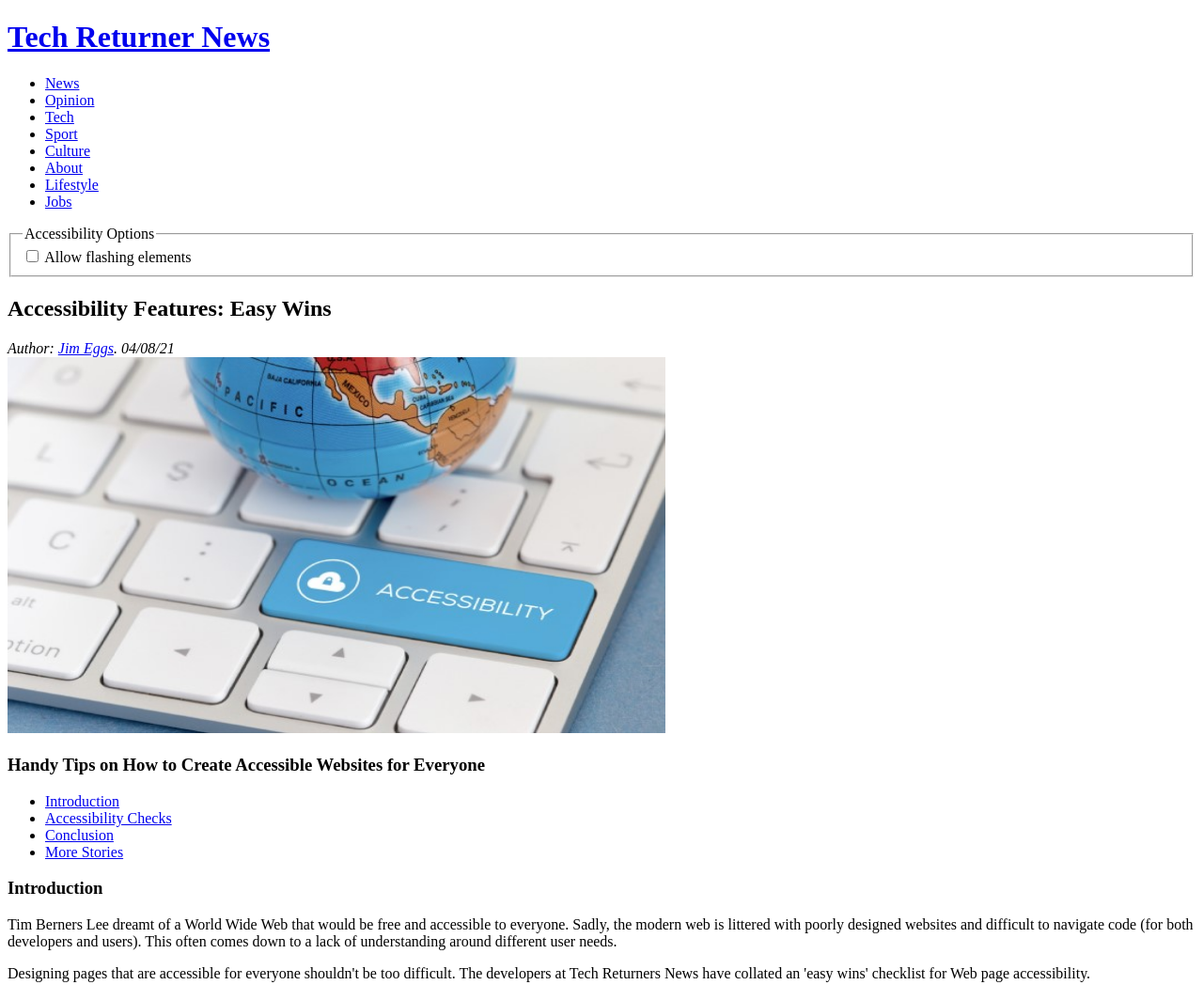
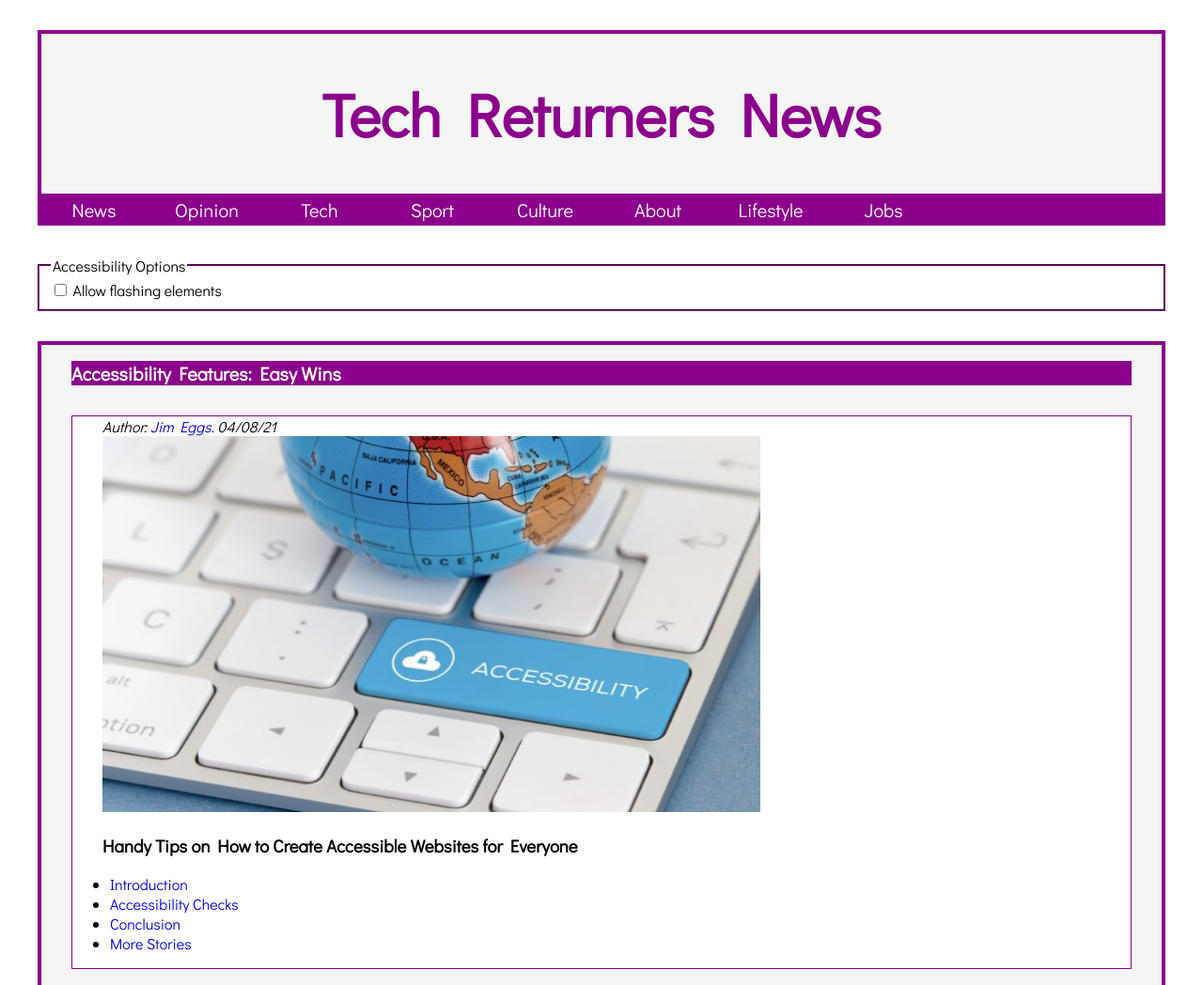
Before and after one commit to DKA1990/HTML_Accessibility_Exercise, a plain HTML site: page index.html in a window 1280 px wide. Shown: the top 1048 px of the page at 94% size. Drawn offline with Linux system fonts and the light colour scheme.

Commit message:
Basic CSS implemented. Image needs sorting!

```diff
--- a/index.html
+++ b/index.html
@@ -6,17 +6,18 @@
         <meta name="description" content="Tech Returners News">
         <meta name="author" content="Jim Eggs">
         <meta name="viewport" content="width=device-width, initial-scale=1.0">
+        <link rel="stylesheet" href="style.css"/>
         <title>Tech Returners News</title>
     </head>
 
     <body>
         <header>
-            <h1><a href="#">Tech Returner News</a></h1>
+            <h1><a href="#">Tech Returners News</a></h1>
         </header>
 
         <div>
             <nav>
-                <ul>
+                <ul class="main_nav">
                     <li><a href="#">News</a></li>
                     <li><a href="#">Opinion</a></li>
                     <li><a href="#">Tech</a></li>
@@ -29,7 +30,7 @@
             </nav>
         </div>
 
-        <fieldset>
+        <fieldset class="accessibility_selection">
             <legend>Accessibility Options</legend>
             <div>
                 <input type="checkbox" id="flashing" name="chk_flash" value="">
@@ -38,13 +39,13 @@
         </fieldset>
 
         <main>
-            <article>
-                <h2>Accessibility Features: Easy Wins</h2>
-                <section>
+            <article class="main_article">
+                <h2 class="article_heading">Accessibility Features: Easy Wins</h2>
+                <section class="article_section">
                     <a id="article_title"></a>
-                    <address>Author: <a href="mailto:jimmy.eggs@hotmail.com">Jim Eggs</a>. 04/08/21</address>
-                    <img src="image.jpg" alt="" width="700" height="400">
-                    <h3>Handy Tips on How to Create Accessible Websites for Everyone</h3>
+                    <address class="article_author">Author: <a href="mailto:jimmy.eggs@hotmail.com">Jim Eggs</a>. 04/08/21</address>
+                    <img class="article_img" src="image.jpg" alt="" width="700" height="400">
+                    <h3 class="article_subheading">Handy Tips on How to Create Accessible Websites for Everyone</h3>
                     <div id="article_shortcuts">
                         <nav>
                             <ul>
@@ -56,9 +57,9 @@
                         </nav>
                     </div>
                 </section>
-                <section>
+                <section class="article_section">
                     <a id="article_intro"></a>
-                    <h3>Introduction</h3>
+                    <h3 class="article_subheading">Introduction</h3>
                     <p>Tim Berners Lee dreamt of a World Wide Web that would be free and accessible to everyone. Sadly, the modern web is littered with poorly
                     designed websites and difficult to navigate code (for both developers and users). This often comes down to a lack of understanding
                     around different user needs.</p>
@@ -69,9 +70,9 @@
                     <br>
                     <p>What would a truly accessible city look like? <a href="">Read more..</a></p>
                 </section>
-                <section>
+                <section class="article_section">
                     <a id="article_main"></a>
-                    <h3>Accessibility Checks</h3>
+                    <h3 class="article_subheading">Accessibility Checks</h3>
                     <p>Heading elements & Page Titles: HTML heading elements have been used to represent page structure, supporting assistive technologies
                     that allow page navigation from heading to heading.</p>
                     <br>
@@ -96,16 +97,16 @@
                     <br>
                     <p>For more information on Web Accessibility view: <a href="">https://www.w3.org/WAI/test-evaluate/preliminary/</a></p>
                 </section>
-                <section>
+                <section class="article_section">
                     <a id="article_conclusion"></a>
-                    <h3>Conclusion</h3>
+                    <h3 class="article_subheading">Conclusion</h3>
                     <p>By spending just a little more time on getting the building blocks of the web right, developers can help create an
                     Internet that works for <em>everyone</em>.</p>
                 </section>
             </article>
-            <article>
+            <article class="article_stories">
                 <a id="more_stories"></a>
-                <h2>More Stories</h2>
+                <h2 class="article_heading">More Stories</h2>
                 <nav>
                     <ul>
                         <li><a href="">Tokyo Olympics: Gold for Great Britain!</a></li>
@@ -124,7 +125,7 @@
         <footer>
             <div>
                 <nav>
-                    <ul>
+                    <ul class="footer_nav">
                         <li><a href="#">News</a></li>
                         <li><a href="#">Opinion</a></li>
                         <li><a href="#">Sport</a></li>
--- /dev/null
+++ b/style.css
@@ -0,0 +1,144 @@
+@import url('https://fonts.googleapis.com/css?family=Didact+Gothic&display=swap');
+
+header {
+    font-family: 'Didact Gothic';
+    font-size: 2rem;
+    text-align: center;
+    border: 4px solid;
+    border-color: darkmagenta;
+    background-color: whitesmoke;
+    margin-top: 2rem;
+    margin-left: 2rem;
+    margin-right: 2rem;
+}
+
+header a {
+    color: darkmagenta;
+}
+
+a {
+    text-decoration: none;
+}
+
+.main_nav {
+    list-style-type: none;
+    margin: 0;
+    padding: 0;
+    overflow: hidden;
+    background-color: darkmagenta;
+    border-bottom: 4px solid;
+    border-color: darkmagenta;
+    margin-bottom: 2rem;
+    margin-left: 2rem;
+    margin-right: 2rem;
+}
+
+.main_nav li {
+    float: left;
+    width: 10%;
+}
+
+.main_nav li a {
+    font-family: 'Didact Gothic';
+    font-size: 1.25rem;
+    text-align: center;
+    color: white;
+    display: block;
+}
+
+.main_nav li a:hover {
+    background-color: black;
+}
+
+.accessibility_selection {
+    font-family: 'Didact Gothic';
+    margin: 2rem;
+    border-color: darkmagenta;
+}
+
+.article_heading {
+    font-family: 'Didact Gothic';
+    color: white;
+    background-color: darkmagenta;
+    font-size: 1.25rem;
+    margin-left: 2rem;
+    margin-right: 2rem;
+}
+
+.main_article {
+    font-family: 'Didact Gothic';
+    border: 4px solid;
+    border-color: darkmagenta;
+    margin: 2rem;
+    background-color: whitesmoke;
+}
+
+.article_subheading {
+    margin-left: 2rem;
+    margin-right: 2rem;
+}
+
+.article_section {
+    margin: 2rem;
+    border: 1px solid;
+    border-color: darkmagenta;
+    background-color: white;
+}
+
+.article_author {
+    margin-left: 2rem;
+}
+
+.article_img {
+    margin-left: 2rem;
+    margin-right: 2rem;
+}
+
+.article_section p {
+    margin-left: 2rem;
+    margin-right: 2rem;
+}
+
+.article_stories {
+    font-family: 'Didact Gothic';
+    border: 4px solid;
+    border-color: darkmagenta;
+    margin: 2rem;
+    background-color: whitesmoke;
+}
+
+.article_stories a {
+    color: black;
+}
+
+.article_stories a:hover {
+    color: navy
+}
+
+.footer_nav {
+    list-style-type: none;
+    margin: 0;
+    padding: 0;
+    overflow: hidden;
+    background-color: darkmagenta;
+    border: 4px solid;
+    border-color: darkmagenta;
+    margin: 2rem;
+}
+
+.footer_nav li {
+    float: left;
+    width: 10%;
+}
+
+.footer_nav li a {
+    font-family: 'Didact Gothic';
+    font-size: 1rem;
+    text-align: center;
+    color: white;
+    display: block;
+}
+
+.footer_nav li a:hover {
+    background-color: black;
+}
```
